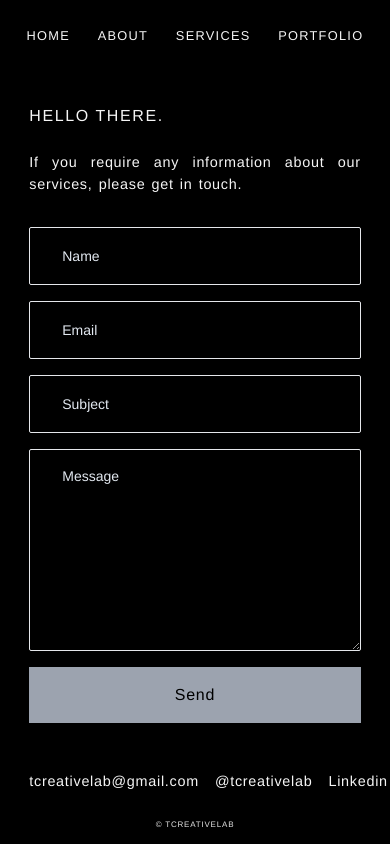
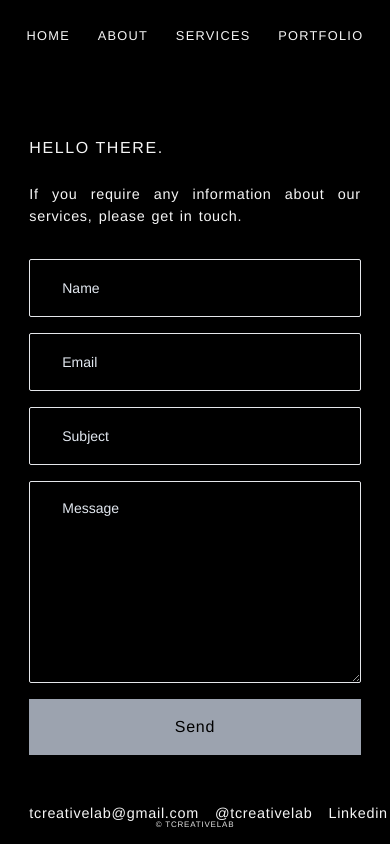
Before and after one commit to svarogdoo/travica, a SvelteKit app: page /contact in a window 390 px wide. Built offline with nearby package versions, Linux system fonts and the light colour scheme.

Commit message:
top margin

```diff
--- a/src/routes/contact/+page.svelte
+++ b/src/routes/contact/+page.svelte
@@ -15,7 +15,7 @@
 <section class="contact-section">
   <div class="contact-text">
     <br />
-    <h1>HELLO THERE.</h1>
+    <h1 class="mt-8 lg:mt-0">HELLO THERE.</h1>
     <br />
     <p>
       If you require any information about our services, please get in touch.
```
